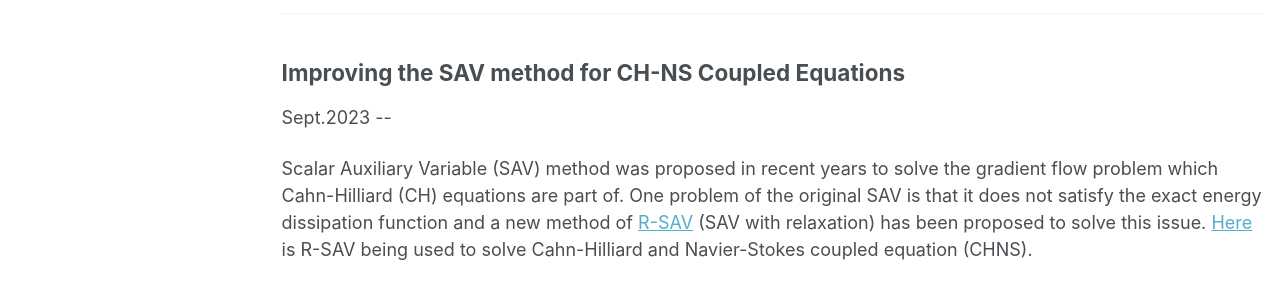
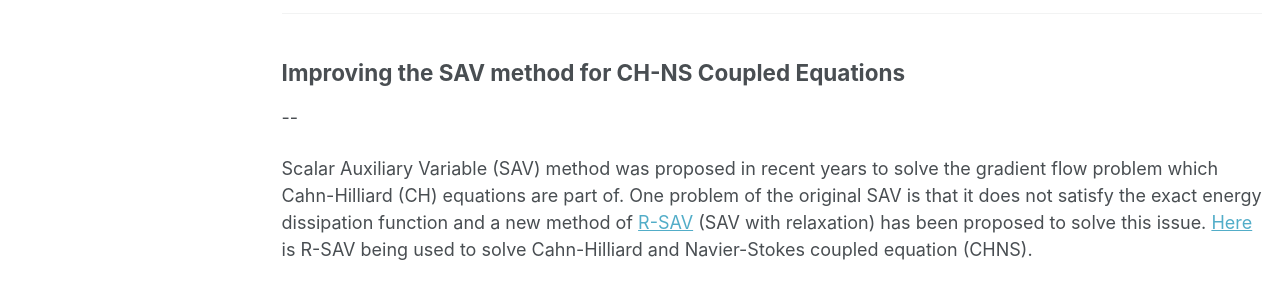
Before and after one commit to AlexisL321/AlexisL321.github.io, a Jekyll site: the page built from _pages/research.html, in a window 1280 px wide and 1341 px high. Shown: the part 470-770 px from the top of the window. Built offline with Jekyll 4.4.1, drawn with Linux system fonts in a browser that asks for light colours.

Commit message:
minor issue

```diff
--- a/_pages/research.html
+++ b/_pages/research.html
@@ -57,7 +57,7 @@ Multigrid preconditioned Conjugate Gradient method has been the standard
 
  <div id="SAV">
  <h2>Improving the SAV method for CH-NS Coupled Equations</h2>
- <p>Sept.2023 -- </p>
+ <p> -- </p>
  <div class="read-more-container" max-length="500">
  <p class="read-more-text">
 Scalar Auxiliary Variable (SAV) method was proposed in recent years to
```
